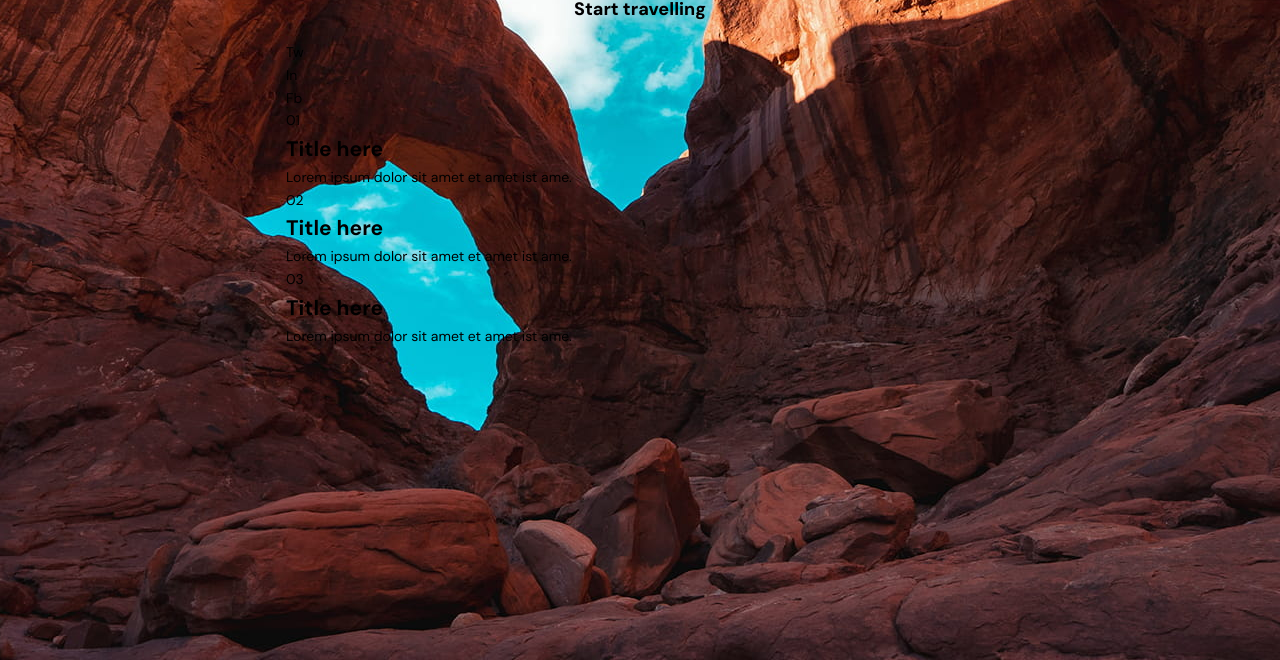
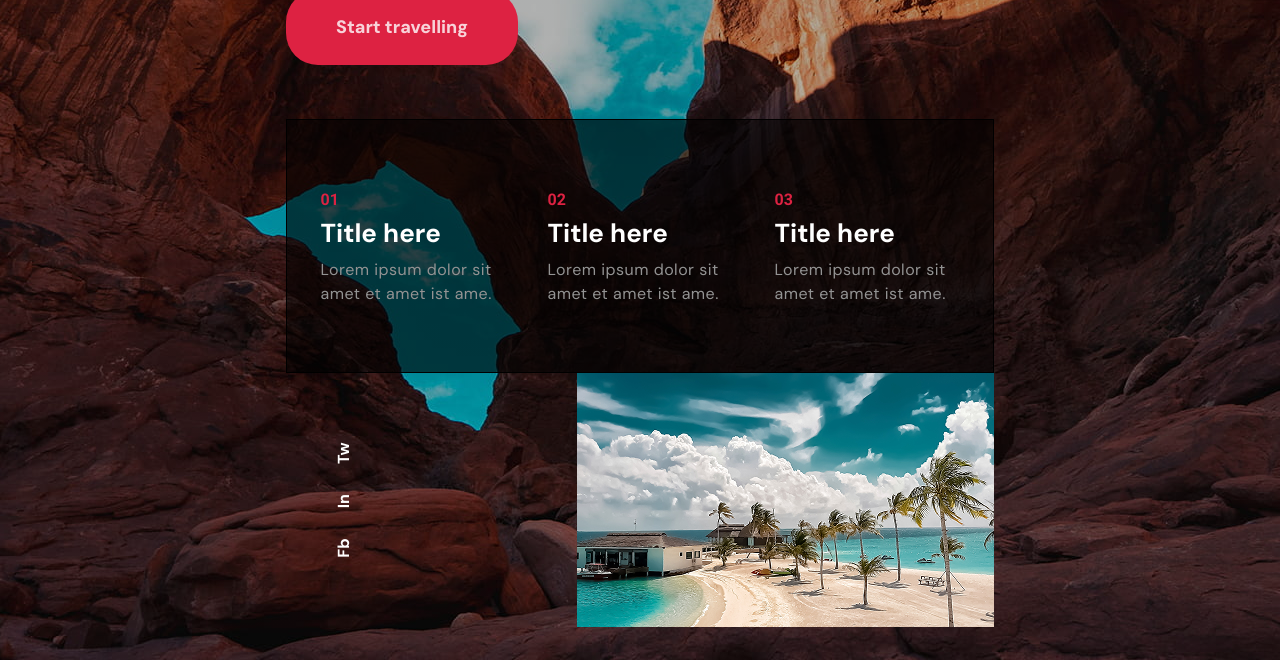
Before and after one commit to ivansinabdeev/training_lading_explore_indonesia, a plain HTML site: page index.html in a window 1280 px wide. Shown: the part 420-1080 px from the top of the page. Drawn offline with nearby package versions, Linux system fonts and the light colour scheme.

Commit message:
hero / tab

```diff
--- a/css/main.css
+++ b/css/main.css
@@ -221,6 +221,7 @@ a {
     display: flex;
     justify-content: center;
     align-items: center;
+    fill: var(--white);
   }
   /* ------------------------ MOB. MENU ---------------------------------- */
   .mob-menu {
@@ -309,7 +310,7 @@ a {
         rgba(0, 0, 0, 0.31) 0%,
         rgba(0, 0, 0, 0.29) 100%
       ),
-      url(../img/hero_bg.jpg);
+      url(../img/hero/hero_bg.jpg);
     background-repeat: no-repeat;
     background-size: cover;
     background-position: center;
@@ -317,10 +318,6 @@ a {
     height: 1105px;
     padding-top: 153px;
     padding-bottom: 40px;
-  }
-  .container {
-  }
-  .hero-title-wrap {
   }
 
   .hero-title {
@@ -341,6 +338,7 @@ a {
 
   .hero-btn {
     color: var(--light-white);
+    padding: 16px 40px;
     margin-bottom: 54px;
   }
   .hero-descr {
@@ -651,7 +649,7 @@ a {
   /* ---------------------- HEADER ---------------------------- */
 
   .header {
-    padding: 10px 0;
+    padding: 30px 0;
     position: absolute;
     top: 0;
     left: 0;
@@ -676,7 +674,7 @@ a {
     line-height: 0.8;
     letter-spacing: 0.01em;
     text-transform: uppercase;
-    background: linear-gradient(180deg, #fff 0%, rgba(255, 255, 255, 0) 100%);
+    background: linear-gradient(180deg, #fff 45%, rgba(255, 255, 255, 0) 110%);
     background-clip: text;
     -webkit-background-clip: text;
     -webkit-text-fill-color: transparent;
@@ -722,6 +720,9 @@ a {
     justify-content: center;
     align-items: center;
     fill: var(--white);
+  }
+  .mob-btn-open svg,
+  .header-btn-search svg {
     transition: fill 300ms cubic-bezier(0.4, 0, 0.2, 1);
   }
   .mob-btn-open:hover svg,
@@ -805,121 +806,107 @@ a {
 
   /* ---------------------- HERO ------------------------- */
   .hero {
-    background-image: url(../img/hero_bg.jpg);
+    background-image: linear-gradient(
+        193deg,
+        rgba(0, 0, 0, 0.31) 0%,
+        rgba(0, 0, 0, 0.29) 100%
+      ),
+      url(../img/hero/hero_bg.jpg);
     background-repeat: no-repeat;
     background-size: cover;
     background-position: center;
     max-width: 100%;
-    height: 438px;
-    padding-top: 150px;
-    padding-bottom: 74px;
+    height: 945px;
+    padding-top: 153px;
+    padding-bottom: 40px;
   }
+
   .hero-title {
-    font-weight: 800;
-    font-size: 24px;
-    color: var(--white-cl);
-    text-align: center;
-    margin-bottom: 16px;
+    font-family: var(--second-family);
+    font-weight: 900;
+    font-size: 58px;
+    line-height: 1.08;
+    text-transform: uppercase;
+    color: var(--white);
+    max-width: 314px;
+
+    margin-bottom: 8px;
   }
-  .hero-subtitle {
-    color: var(--white-cl);
-    text-align: center;
-    margin-bottom: 34px;
+
+  .hero-btn {
+    color: var(--light-white);
+    max-width: 217px;
+    padding: 15px 40px;
+    margin-bottom: 54px;
   }
-  .hero-form-wrap {
-    display: flex;
-    gap: 24px;
-    background-color: var(--white-cl);
-    border-radius: 5px;
-    padding: 12px 16px;
-    margin-bottom: 24px;
+  .hero-descr {
+    display: grid;
+    grid-template-columns: repeat(3, 1fr);
+    grid-template-rows: repeat(2, 1fr);
   }
-  .hero-form-search,
-  .hero-form-choise {
+  .hero-lang {
+    grid-column-start: 1;
+    grid-row-start: 2;
+
     display: flex;
     align-items: center;
-    justify-content: center;
-    width: 100%;
   }
-  .hero-form-input {
-    border: none;
-    width: 100%;
-    padding: 16px;
+  .hero-lang-list {
+    display: flex;
+    gap: 30px;
+    transform: rotate(-90deg);
   }
-  .hero-form-input::placeholder {
+  .hero-lang-item {
+  }
+  .hero-lang-link {
+    font-weight: 700;
     font-size: 16px;
-    line-height: 0.91;
-    color: var(--txt-cl);
-    padding-left: 8px;
+    color: var(--white);
+
+    transform: rotate(90deg);
   }
-  .hero-input-wrap {
+  .hero-descr-list {
     display: flex;
     align-items: center;
-    justify-content: space-between;
+    justify-content: space-around;
+    border: 1px solid var(--black);
+    background-color: var(--black-trans);
+
+    grid-column: span 3 / span 3;
+    grid-column-start: 1;
+    grid-row-start: 1;
+
+    padding: 25px 0;
+    padding-left: 25px;
   }
-  .hero-form-search::after,
-  .hero-input-wrap::after,
-  .hero-form-start::after {
-    content: "";
-    position: relative;
-    width: 0.5px;
-    height: 39px;
-    background-color: var(--accent-cl);
+
+  .hero-descr-num {
+    font-family: var(--second-family);
+    font-weight: 900;
+    font-size: 16px;
+    text-transform: uppercase;
+    color: var(--main-red);
+    margin-bottom: 4px;
   }
-  .hero-form-date {
+  .hero-descr-title {
+    font-weight: 700;
+    font-size: 26px;
+    line-height: 1.56;
+    color: var(--white);
+    margin-bottom: 4px;
+  }
+  .hero-descr-text {
     font-weight: 400;
     font-size: 16px;
-    color: var(--txt-cl);
-
-    background-color: transparent;
-    border: none;
-    display: flex;
-    align-items: center;
-    justify-content: center;
+    line-height: 150%;
+    letter-spacing: 0.03em;
+    color: var(--grey);
+    max-width: 210px;
   }
-  .hero-form-start {
-    display: flex;
-  }
-  .hero-form-start::after {
-    display: flex;
-  }
-  .hero-form-end {
-    padding-left: 20px;
-  }
-  .hero-form-date::-webkit-calendar-picker-indicator {
-    order: -1;
-    margin-right: 12px;
-    margin-bottom: 2px;
-    color: transparent;
-    background: none;
-    background-image: url(../img/calendar.svg);
-    background-repeat: no-repeat;
-    background-position: center;
-    background-size: 20px 20px;
-  }
-
-  .hero-form-choise-list {
-    font-weight: 400;
-    font-size: 16px;
-    color: var(--txt-cl);
-
-    width: 100%;
-    height: 28px;
-    border: none;
-  }
-  .hero-btn {
-    border-radius: 5px;
-    padding: 12px 28px;
-    min-width: 192px;
-    display: block;
-    margin: 0 auto;
-    background-color: var(--accent-cl);
-
-    font-family: var(--main-font);
-    font-weight: 600;
-    font-size: 15px;
-    line-height: 0.91;
-    color: var(--white-cl);
+  .hero-descr-video {
+    grid-column: span 2 / span 2;
+    grid-row-start: 2;
+    margin-left: auto;
   }
 
   /* ------------------------ BENEFITS ------------------------------ */
@@ -1227,6 +1214,9 @@ a {
 /* ==============================------------ DESKTOP ----------================================== */
 
 @media screen and (min-width: 1240px) {
+  .header {
+    padding: 30px 0;
+  }
   .header .container {
     max-width: 1500px;
   }
--- a/index.html
+++ b/index.html
@@ -107,13 +107,13 @@
             <div class="hero-lang">
               <ul class="hero-lang-list">
                 <li class="hero-lang-item">
-                  <p class="hero-lang-text">Tw</p>
+                  <a href="" class="hero-lang-link">Fb</a>
                 </li>
                 <li class="hero-lang-item">
-                  <p class="hero-lang-text">In</p>
+                  <a href="" class="hero-lang-link">In</a>
                 </li>
                 <li class="hero-lang-item">
-                  <p class="hero-lang-text">Fb</p>
+                  <a href="" class="hero-lang-link">Tw</a>
                 </li>
               </ul>
             </div>
@@ -140,7 +140,9 @@
                 </p>
               </li>
             </ul>
-            <div class="hero-descr-video"></div>
+            <div class="hero-descr-video">
+              <img src="./img/hero/hero-prew-video.png" alt="prew video" />
+            </div>
           </div>
         </div>
       </section>
```
Also changed, not shown: img/hero/hero-prew-video.png (added), img/hero/hero_bg.jpg (renamed from img/hero_bg.jpg).
